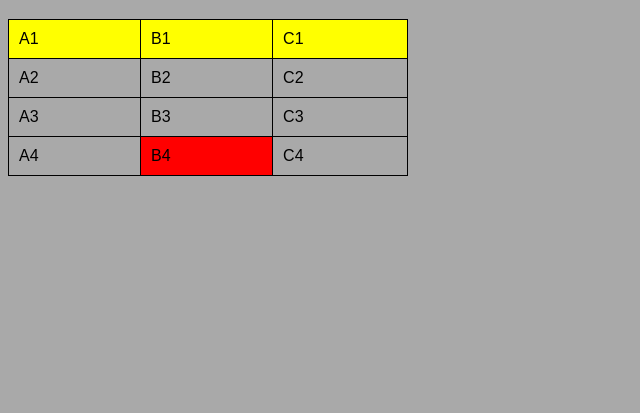
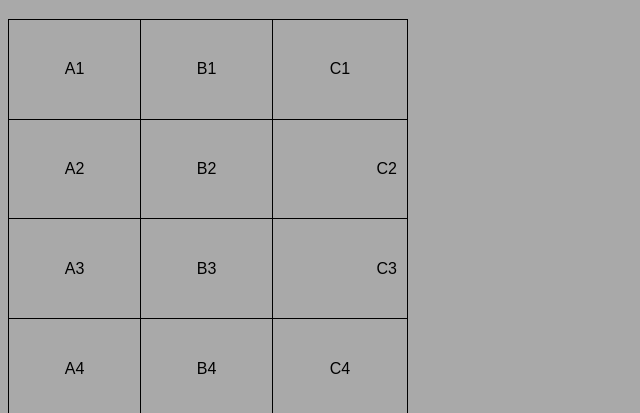
Before and after one commit to Edilano-Gonzaga/HTML5-CSS3, a plain HTML site: page _Exercicios/ex.023/tabelas.html in a window 1280 px wide. Shown: the part 61-474 px from the top of the page, without its empty margins (0-640 px from the left). Drawn offline with Linux system fonts and the light colour scheme.

Commit message:
tabela001

```diff
--- a/_Exercicios/ex.023/tabelas.html
+++ b/_Exercicios/ex.023/tabelas.html
@@ -13,22 +13,26 @@
 
         table {
             width: 400px;
-            border-collapse: collapse;
+            height: 400px;
+            border-collapse: collapse;/*Células adjacentes têm bordas compartilhadas (o modelo de renderização de tabela de borda recolhida)*/
         }
 
-        tr.linha {
-            background-color: yellow;
-        }
 
         td {
             border: 1px solid black;
             padding: 10px;
+            text-align: center; /*Alinhamento horizontal*/
+            vertical-align: middle; /*Alinhamento Vertical*/
 
         }
 
-        td.dado{
-            background-color: red;
+        .numero { /*Class criada para alinhar dados com valores númerico a direita*/
+            text-align: right;
+
         }
+
+
+
     </style>
     <title>Minha Primeira Tabela.</title>
         <!--
@@ -47,7 +51,7 @@
 <body>
     <h1>Minha primeira tabela</h1>
     <table>
-        <tr class="linha"> <!--Primeira Linha-->
+        <tr> <!--Primeira Linha-->
             <td>A1</td> <!--Dados da tabela-->
             <td>B1</td>
             <td>C1</td>
@@ -56,18 +60,18 @@
         <tr>                <!--Segunda linha-->
             <td>A2</td>     <!--Dados da tabela-->
             <td>B2</td>
-            <td>C2</td>
+            <td class="numero">C2</td>
         </tr>
 
         <tr>                <!--Terceira linha-->
             <td>A3</td>     <!--Dados da tabela-->
             <td>B3</td>
-            <td>C3</td>
+            <td class="numero">C3</td>
         </tr>
 
         <tr>                <!--Quarta Linha-->
             <td>A4</td>     <!--Dados da tabela-->
-            <td class="dado">B4</td>
+            <td>B4</td>
             <td>C4</td>
         </tr>
     </table>
```
